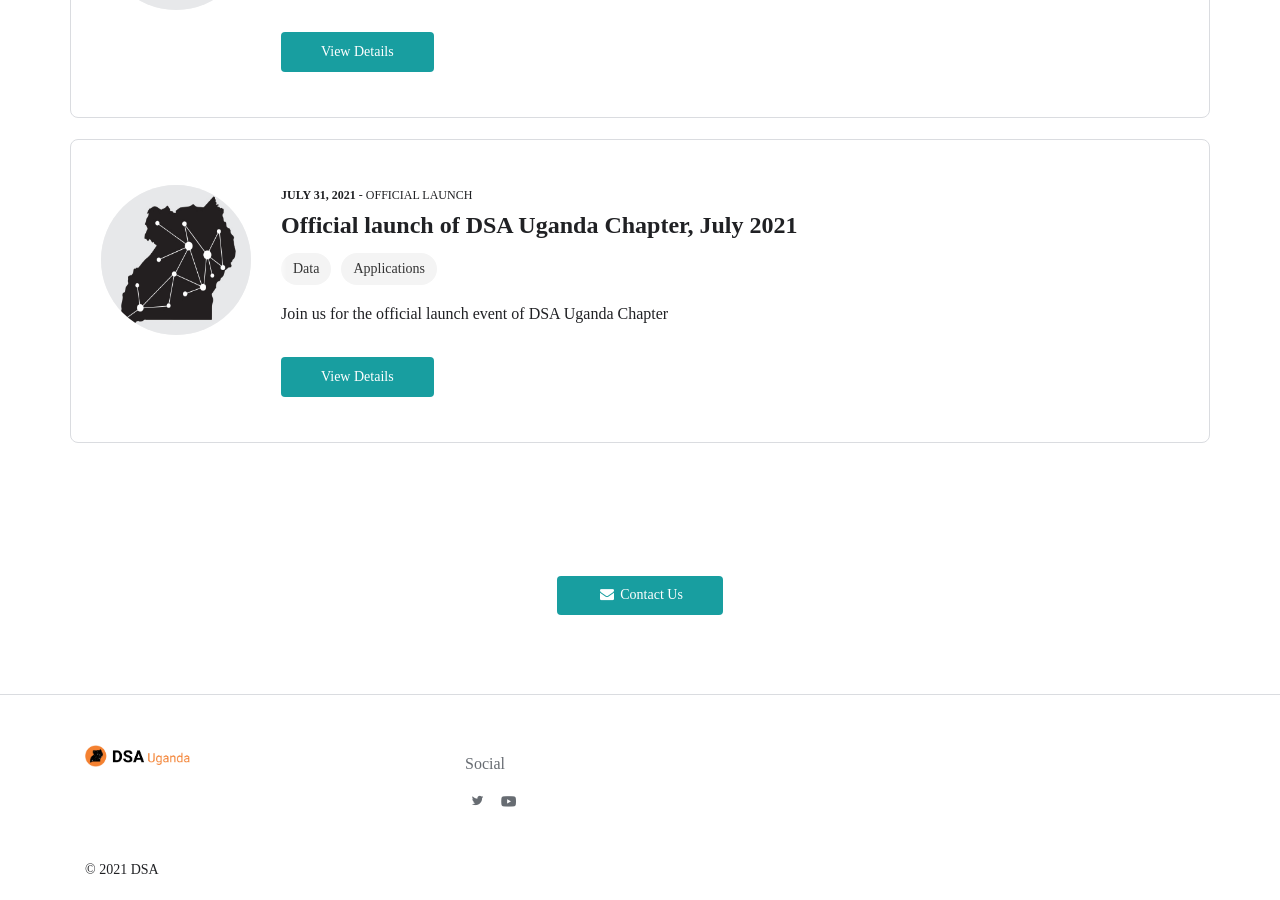
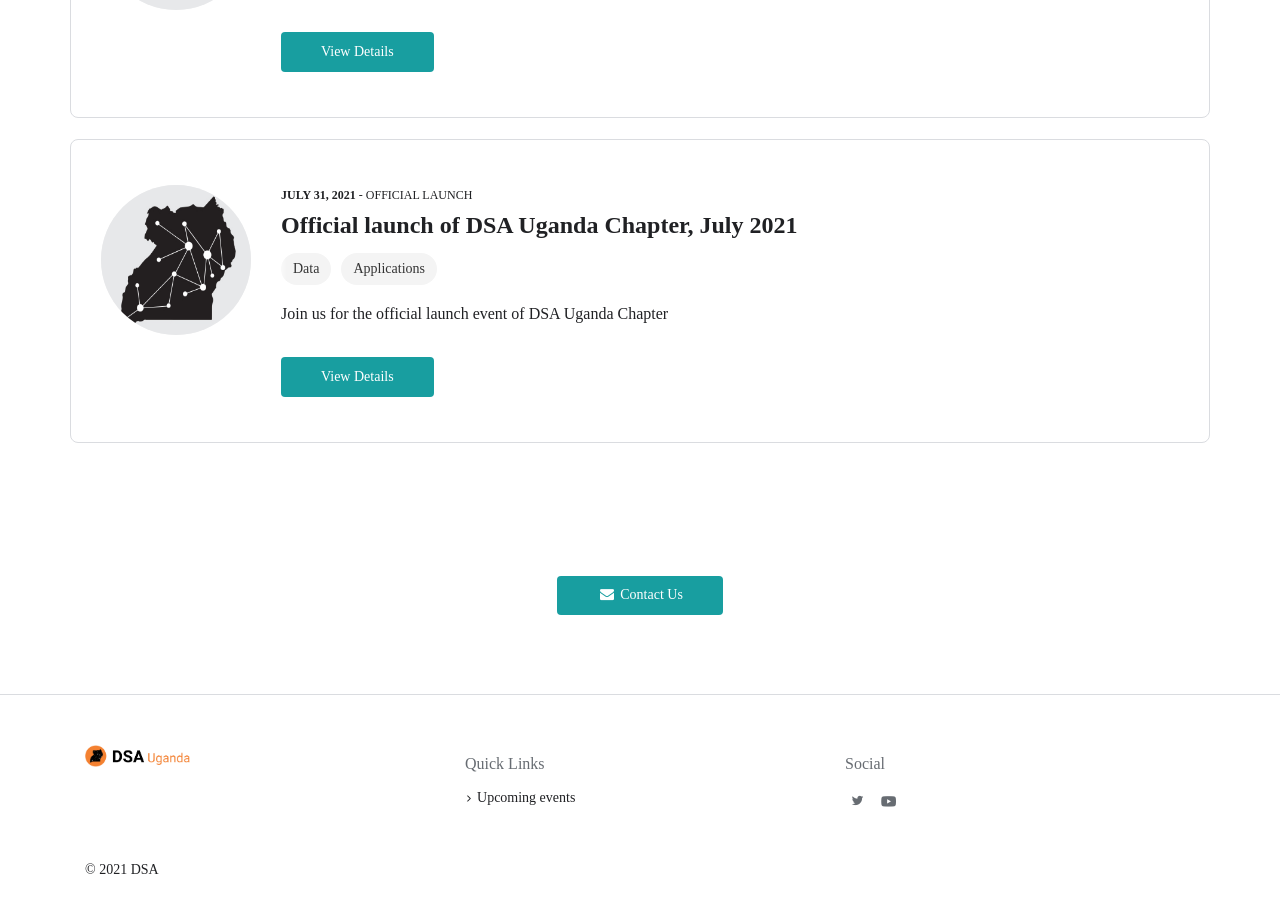
Before and after one commit to datsciafrica/dsaUganda, a Jekyll site: the page built from index.md, in a window 1280 px wide and 900 px high, scrolled down 4676 px. Built offline with Jekyll 4.4.1, drawn with Linux system fonts in a browser that asks for light colours; some web fonts are replaced.

Commit message:
Update footer.html

```diff
--- a/_includes/footer.html
+++ b/_includes/footer.html
@@ -6,14 +6,14 @@
             </a>
             <div class="footer-description"></div>
         </div>
-<!--         <div class="col-md-4 left quick-links">
+        <div class="col-md-4 left quick-links">
             <h5>Quick Links</h5>
             <ul>
-                <li><a href="/about" class="None">About DSA Uganda</a></li>
-                <li><a href="/chapters/" class="None">Chapters</a></li>
+<!--                 <li><a href="/about" class="None">About DSA Uganda</a></li>
+                <li><a href="/chapters/" class="None">Chapters</a></li> -->
                 <li><a href="/events" class="None">Upcoming events</a></li>
             </ul>
-        </div> -->
+        </div>
         <div class="col-md-4 left">
             <h5>Social</h5>
             <ul class="social-links">
```
